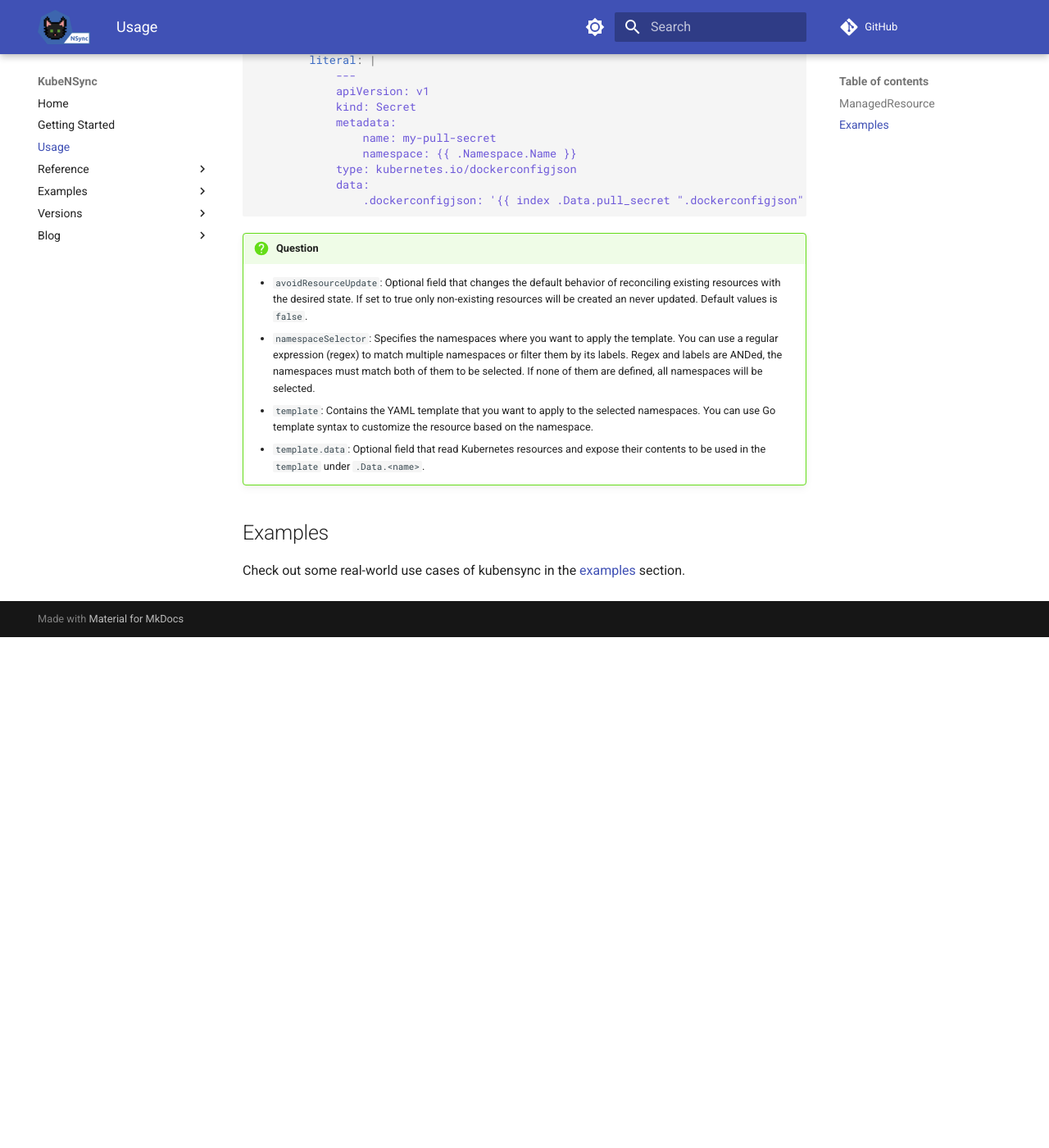
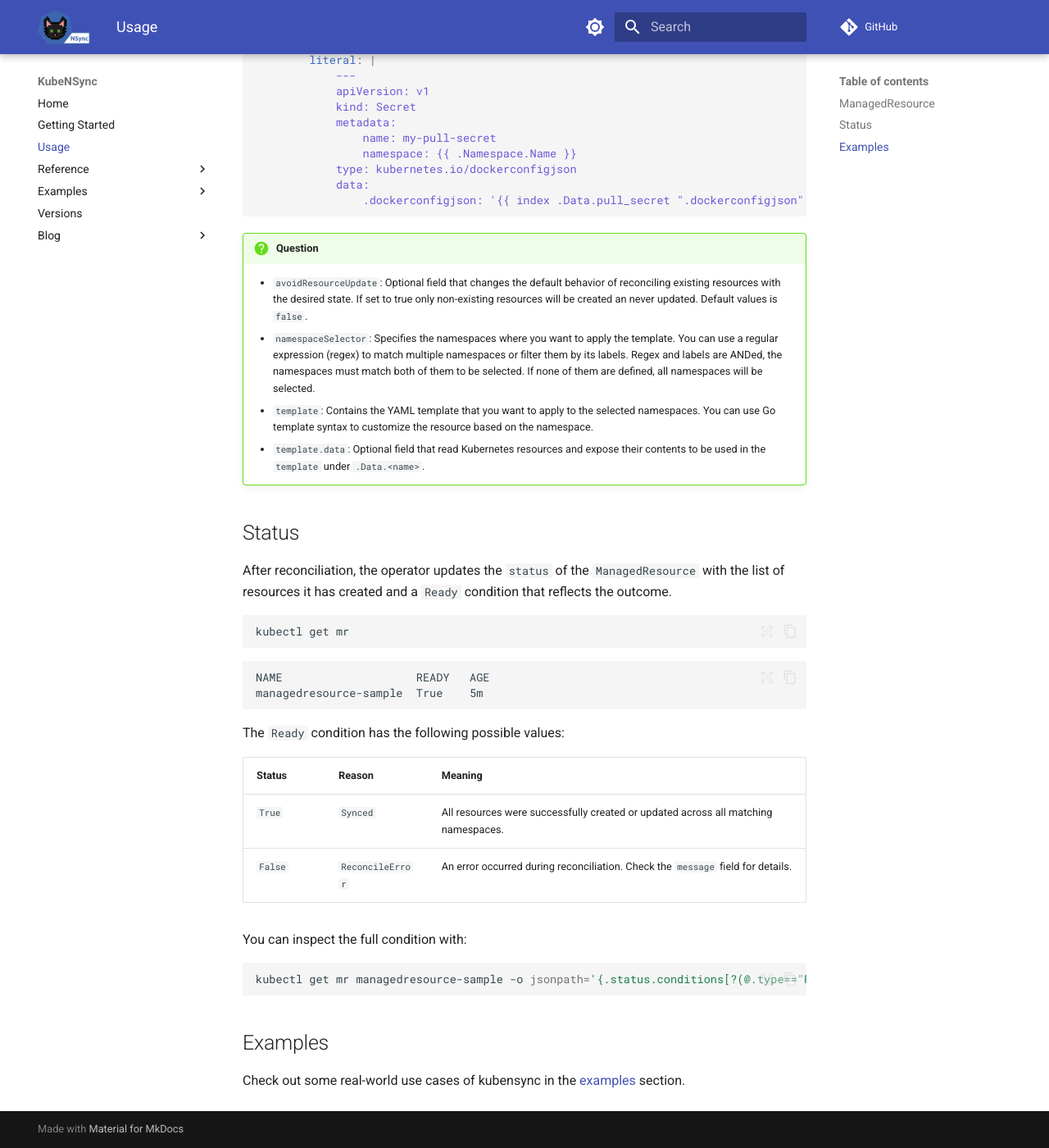
Before and after one commit to eryalito/kubensync-operator, an MkDocs documentation site: the page built from docs/usage/index.md, in a window 1280 px wide and 1400 px high, scrolled down 696 px. Shown: the whole window at 82% size. Built offline with MkDocs 1.6.1 and Material for MkDocs 9.7.7, drawn with Linux system fonts in a browser that asks for light colours; comment, search, counter and statistics services are not loaded; before the commit the page ends 1473 px from its top, so only the background shows below that.

````diff
--- a/docs/usage/index.md
+++ b/docs/usage/index.md
@@ -87,6 +87,32 @@ spec:
     - `template`: Contains the YAML template that you want to apply to the selected namespaces. You can use Go template syntax to customize the resource based on the namespace.
     - `template.data`: Optional field that read Kubernetes resources and expose their contents to be used in the `template` under `.Data.<name>`.
 
+## Status
+
+After reconciliation, the operator updates the `status` of the `ManagedResource` with the list of resources it has created and a `Ready` condition that reflects the outcome.
+
+```bash
+kubectl get mr
+```
+
+```
+NAME                    READY   AGE
+managedresource-sample  True    5m
+```
+
+The `Ready` condition has the following possible values:
+
+| Status | Reason | Meaning |
+|--------|--------|---------|
+| `True` | `Synced` | All resources were successfully created or updated across all matching namespaces. |
+| `False` | `ReconcileError` | An error occurred during reconciliation. Check the `message` field for details. |
+
+You can inspect the full condition with:
+
+```bash
+kubectl get mr managedresource-sample -o jsonpath='{.status.conditions[?(@.type=="Ready")]}'
+```
+
 ## Examples
 
 Check out some real-world use cases of kubensync in the [examples](../examples/index.md) section.
--- a/mkdocs.yml
+++ b/mkdocs.yml
@@ -20,13 +20,7 @@ nav:
       - Pull Secret: examples/pull-secret.md
       - RBAC: examples/rbac-handling.md
       - Quota: examples/quota.md
-  - Versions:
-      - v0.9.4: versions/v0.9.4.md
-      - v0.9.3: versions/v0.9.3.md
-      - v0.9.2: versions/v0.9.2.md
-      - v0.9.1: versions/v0.9.1.md
-      - v0.9.0: versions/v0.9.0.md
-      - v0.8.0: versions/v0.8.0.md
+  - Versions: versions/index.md
   - Blog:
       - Posts: blog/index.md
 extra_css:
````
Also changed, not shown: docs/getting-started/index.md (+1 -1 lines), docs/versions/index.md (added, +11 -0 lines), docs/versions/v0.10.0.md (added, +18 -0 lines).
